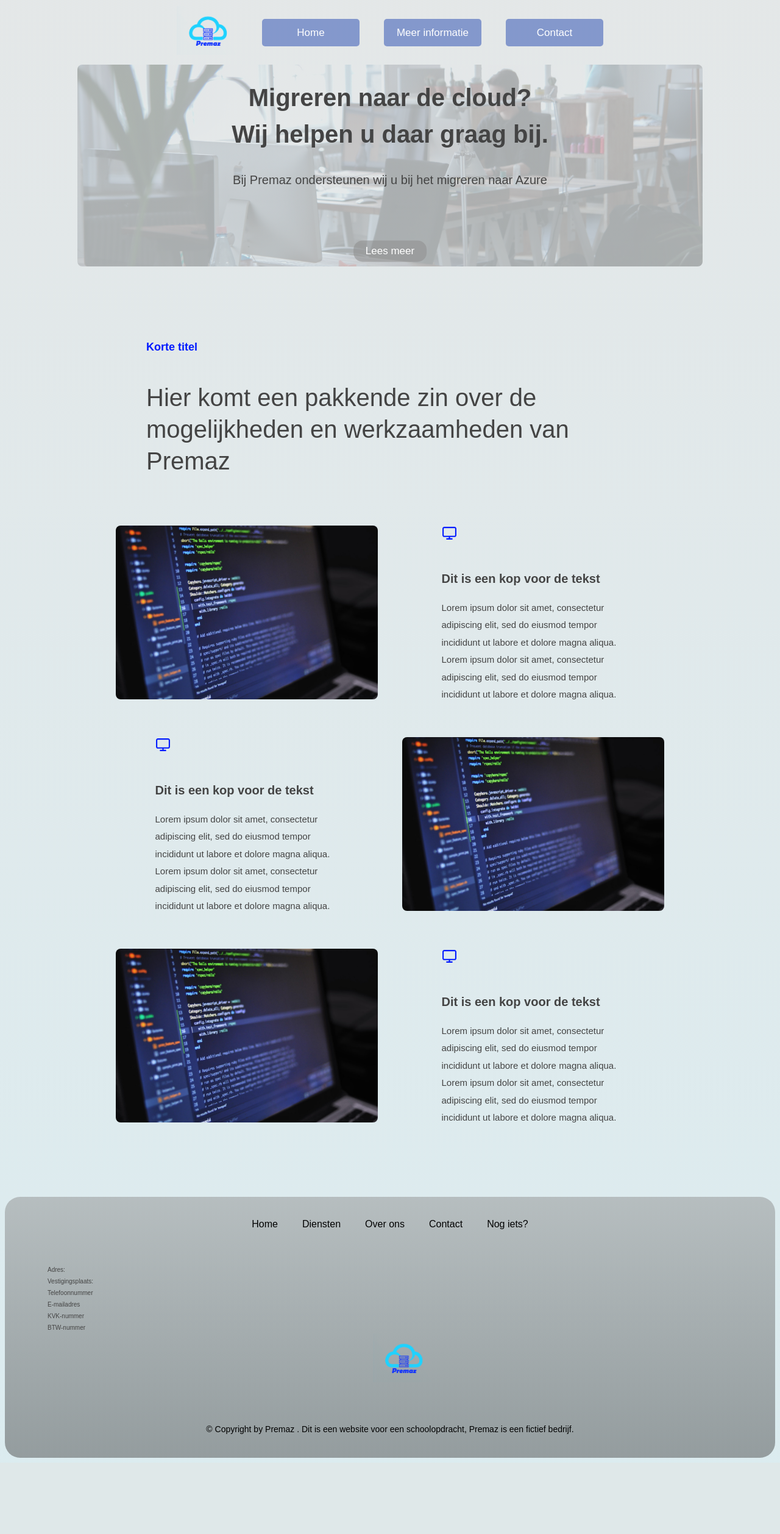
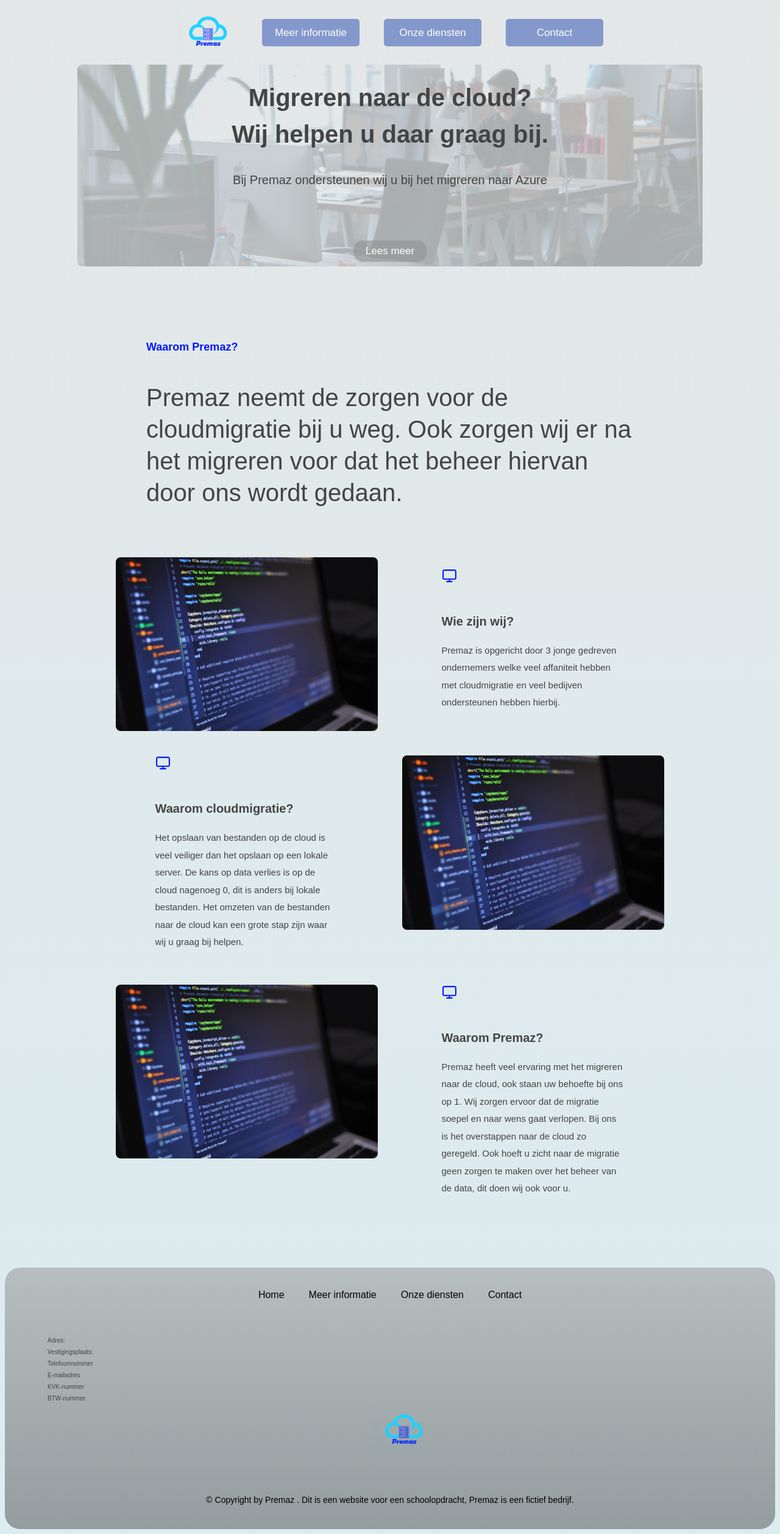
Before and after one commit to leonvsc/Premaz, a PHP site: page / in a window 1280 px wide. Shown: the whole page at 61% size. Before the commit the page ends 2391 px from the top, so only its background shows below. Run offline with PHP 8.4, Linux system fonts and the light colour scheme.

Commit message:
Changed the text and titles a bit

```diff
--- a/css/navigatiebalk.css
+++ b/css/navigatiebalk.css
@@ -11,7 +11,7 @@
     padding: 0;
 }
 .left {
-    justify-content: left;
+    justify-content: flex-start;
     width: 10rem;
 }
 
--- a/index.html
+++ b/index.html
@@ -20,7 +20,7 @@
             <nav>
                 <ul class="container nav_links">
                     <li class="left">
-                        <a href="https://www.google.nl/">
+                        <a href="https://www.premaz.nl/">
                             <img
                                 src="img/logo-premaz-website.png"
                                 alt="Premaz logo"
@@ -30,11 +30,13 @@
                         </a>
                     </li>
                     <li class="center">
-                        <a class="nav_link" href="#section--1">Home</a>
+                        <a class="nav_link" href="#section--1">
+                            Meer informatie
+                        </a>
                     </li>
                     <li class="center">
                         <a class="nav_link" href="https://www.google.nl/">
-                            Meer informatie
+                            Onze diensten
                         </a>
                         <!-- </li>
                     <li class="center">
@@ -101,10 +103,11 @@
         <!--Alinea met tekst en afbeelding-->
         <section class="container section" id="section--1">
             <div class="section__title">
-                <h2 class="section_description">Korte titel</h2>
+                <h2 class="section_description">Waarom Premaz?</h2>
                 <h3 class="section_header">
-                    Hier komt een pakkende zin over de mogelijkheden en
-                    werkzaamheden van Premaz
+                    Premaz neemt de zorgen voor de cloudmigratie bij u weg. Ook
+                    zorgen wij er na het migreren voor dat het beheer hiervan
+                    door ons wordt gedaan.
                 </h3>
             </div>
 
@@ -120,15 +123,11 @@
                             <use xlink:href="img/icons.svg#icon-monitor"></use>
                         </svg>
                     </div>
-                    <h5 class="features_header">
-                        Dit is een kop voor de tekst
-                    </h5>
+                    <h5 class="features_header">Wie zijn wij?</h5>
                     <p>
-                        Lorem ipsum dolor sit amet, consectetur adipiscing elit,
-                        sed do eiusmod tempor incididunt ut labore et dolore
-                        magna aliqua. Lorem ipsum dolor sit amet, consectetur
-                        adipiscing elit, sed do eiusmod tempor incididunt ut
-                        labore et dolore magna aliqua.
+                        Premaz is opgericht door 3 jonge gedreven ondernemers
+                        welke veel affaniteit hebben met cloudmigratie en veel
+                        bedijven ondersteunen hebben hierbij.
                     </p>
                 </div>
 
@@ -138,15 +137,14 @@
                             <use xlink:href="img/icons.svg#icon-monitor"></use>
                         </svg>
                     </div>
-                    <h5 class="features_header">
-                        Dit is een kop voor de tekst
-                    </h5>
+                    <h5 class="features_header">Waarom cloudmigratie?</h5>
                     <p>
-                        Lorem ipsum dolor sit amet, consectetur adipiscing elit,
-                        sed do eiusmod tempor incididunt ut labore et dolore
-                        magna aliqua. Lorem ipsum dolor sit amet, consectetur
-                        adipiscing elit, sed do eiusmod tempor incididunt ut
-                        labore et dolore magna aliqua.
+                        Het opslaan van bestanden op de cloud is veel veiliger
+                        dan het opslaan op een lokale server. De kans op data
+                        verlies is op de cloud nagenoeg 0, dit is anders bij
+                        lokale bestanden. Het omzeten van de bestanden naar de
+                        cloud kan een grote stap zijn waar wij u graag bij
+                        helpen.
                     </p>
                 </div>
                 <img
@@ -166,15 +164,15 @@
                             <use xlink:href="img/icons.svg#icon-monitor"></use>
                         </svg>
                     </div>
-                    <h5 class="features_header">
-                        Dit is een kop voor de tekst
-                    </h5>
+                    <h5 class="features_header">Waarom Premaz?</h5>
                     <p>
-                        Lorem ipsum dolor sit amet, consectetur adipiscing elit,
-                        sed do eiusmod tempor incididunt ut labore et dolore
-                        magna aliqua. Lorem ipsum dolor sit amet, consectetur
-                        adipiscing elit, sed do eiusmod tempor incididunt ut
-                        labore et dolore magna aliqua.
+                        Premaz heeft veel ervaring met het migreren naar de
+                        cloud, ook staan uw behoefte bij ons op 1. Wij zorgen
+                        ervoor dat de migratie soepel en naar wens gaat
+                        verlopen. Bij ons is het overstappen naar de cloud zo
+                        geregeld. Ook hoeft u zicht naar de migratie geen zorgen
+                        te maken over het beheer van de data, dit doen wij ook
+                        voor u.
                     </p>
                 </div>
             </div>
@@ -188,21 +186,16 @@
                 </li>
                 <li class="footer_item">
                     <a class="footer_link" href="https://google.com">
-                        Diensten
+                        Meer informatie
                     </a>
                 </li>
                 <li class="footer_item">
                     <a class="footer_link" href="https://google.com">
-                        Over ons
+                        Onze diensten
                     </a>
                 </li>
                 <li class="footer_item">
                     <a class="footer_link" href="https://google.com">Contact</a>
-                </li>
-                <li class="footer_item">
-                    <a class="footer_link" href="https://google.com">
-                        Nog iets?
-                    </a>
                 </li>
             </ul>
             <div class="contactgegevens">
```
